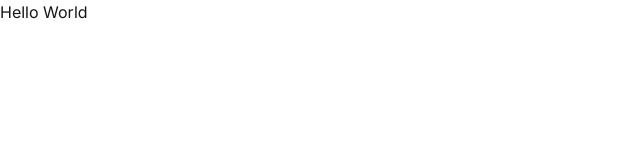
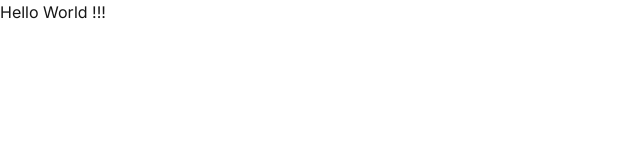
Before and after one commit to prince-pardhan/Fastupdte24, a Next.js app: page / in a window 1280 px wide. Shown: the top 160 px of the page, without its empty margins (0-640 px from the left). Built offline with nearby package versions, Linux system fonts and the light colour scheme.

Commit message:
first commit

```diff
--- a/app/page.tsx
+++ b/app/page.tsx
@@ -1,3 +1,3 @@
 export default function Home() {
-  return <h1>Hello World</h1>;
+  return <h1>Hello World !!!</h1>;
 }
```
Also changed, not shown: public/fast.png (deleted).
